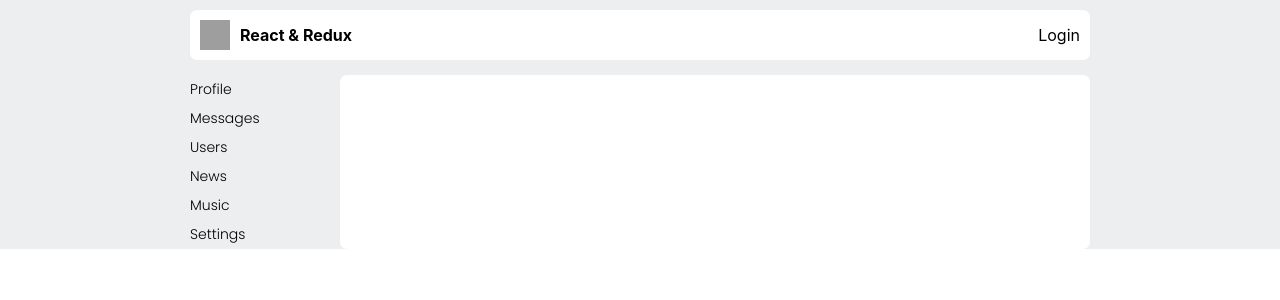
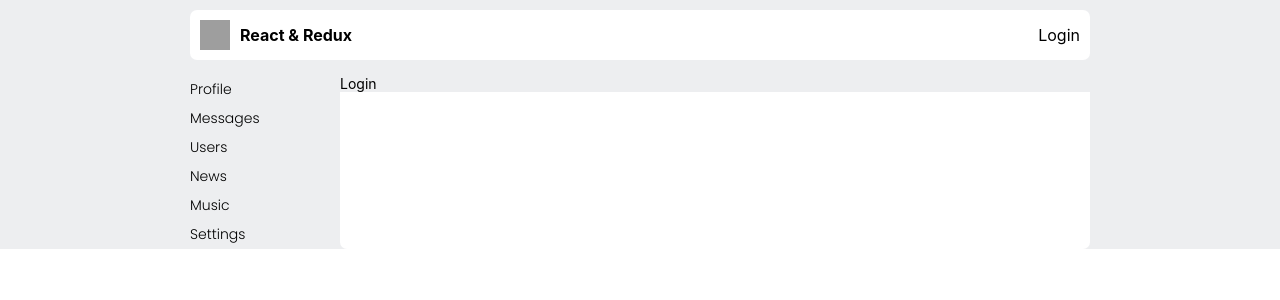
Before and after one commit to AndrewReed1/Social-network-project, a React (Create React App) app: page /login in a window 1280 px wide. Shown: the top 300 px of the page. Built offline with nearby package versions, Linux system fonts and the light colour scheme; no server answers; grey boxes are pictures that could not be loaded.

Commit message:
episode 68

```diff
--- a/src/App.js
+++ b/src/App.js
@@ -9,6 +9,7 @@ import UsersContainer from './components/Users/UsersContainer';
 import Setting from './components/Settings/Settings';
 import DialogsContainer from './components/Dialogs/DialogsContainer';
 import HeaderContainer from './components/Header/HeaderContainer';
+import Login from './components/Login/Login';
 
 const App = () => {
   return (
@@ -25,6 +26,7 @@ const App = () => {
               <Route path='/news' render={() => <News />} />
               <Route path='/music' render={() => <Music />} />
               <Route path='/settings' render={() => <Setting />} />
+              <Route path='/login' render={() => <Login/>} />
             </div>
           </div>
         </div>
--- a/src/components/Dialogs/Dialogs.jsx
+++ b/src/components/Dialogs/Dialogs.jsx
@@ -2,14 +2,15 @@ import React from 'react';
 import s from './Dialogs.module.css';
 import DialogItem from './DialogItem/DialogItem';
 import Message from './Message/Message';
+import { Redirect } from 'react-router';
 
 const Dialogs = (props) => {
     let state = props.dialogsPage;
 
     let dialogsItems = state.dialogs.map( d => <DialogItem name={d.name} key={d.id} id={d.id} /> );
     let messagesItems = state.messages.map( m => <Message message={m.message} key={m.id}/> );
-    let newMessageBody = state.newMessageBody; // value
-
+    let newMessageBody = state.newMessageBody;
+// ACTIONS
     let onSendMessageClick = () => {
         props.sendMessage();
     };
@@ -17,7 +18,11 @@ const Dialogs = (props) => {
        let body = e.target.value;
        props.updateNewMessageBody(body);
     };
-
+// REDIRECT
+    if (!props.isAuth) {
+        return <Redirect to={'/login'}/>
+    }
+// JSX
     return (
         <div className={s.dialogs}>
             <div className={s.dialogsItems}>
--- a/src/components/Dialogs/DialogsContainer.jsx
+++ b/src/components/Dialogs/DialogsContainer.jsx
@@ -4,7 +4,8 @@ import Dialogs from './Dialogs';
 
 let mapStateToProps = (state) => {
     return {
-       dialogsPage: state.dialogsPage
+       dialogsPage: state.dialogsPage,
+       isAuth: state.auth.isAuth
     }
 };
 let mapDispatchProps = (dispatch) => {
--- /dev/null
+++ b/src/components/Login/Login.jsx
@@ -0,0 +1,12 @@
+import React from 'react';
+import s from './Login.module.css';
+
+const Login = (props) => {
+    return (
+        <div className={s.login_wrapper}>
+            Login
+        </div>
+    )
+}
+
+export default Login;
--- a/src/components/Profile/ProfileContainer.jsx
+++ b/src/components/Profile/ProfileContainer.jsx
@@ -3,6 +3,7 @@ import Profile from './Profile';
 import { connect } from 'react-redux';
 import { getUserProfile} from '../../redux/profile-reducer';
 import { withRouter } from 'react-router';
+import { Redirect } from 'react-router';
 
 class ProfileContainer extends React.Component {
 
@@ -15,6 +16,11 @@ class ProfileContainer extends React.Component {
     }
 
     render () {
+// REDIRECT
+        if (!this.props.isAuth) {
+            return <Redirect to={'/login'}/>
+        }
+// JSX
         return (
             <Profile {...this.props} profile={this.props.profile} />
         )
@@ -22,7 +28,8 @@ class ProfileContainer extends React.Component {
 }
 
 let mapStateToProps = (state) => ({
-    profile: state.profilePage.profile
+    profile: state.profilePage.profile,
+    isAuth: state.auth.isAuth
 });
 
 let WithUrlDataContainerComponent = withRouter(ProfileContainer);
```
Also changed, not shown: src/components/Login/Login.module.css (added).
